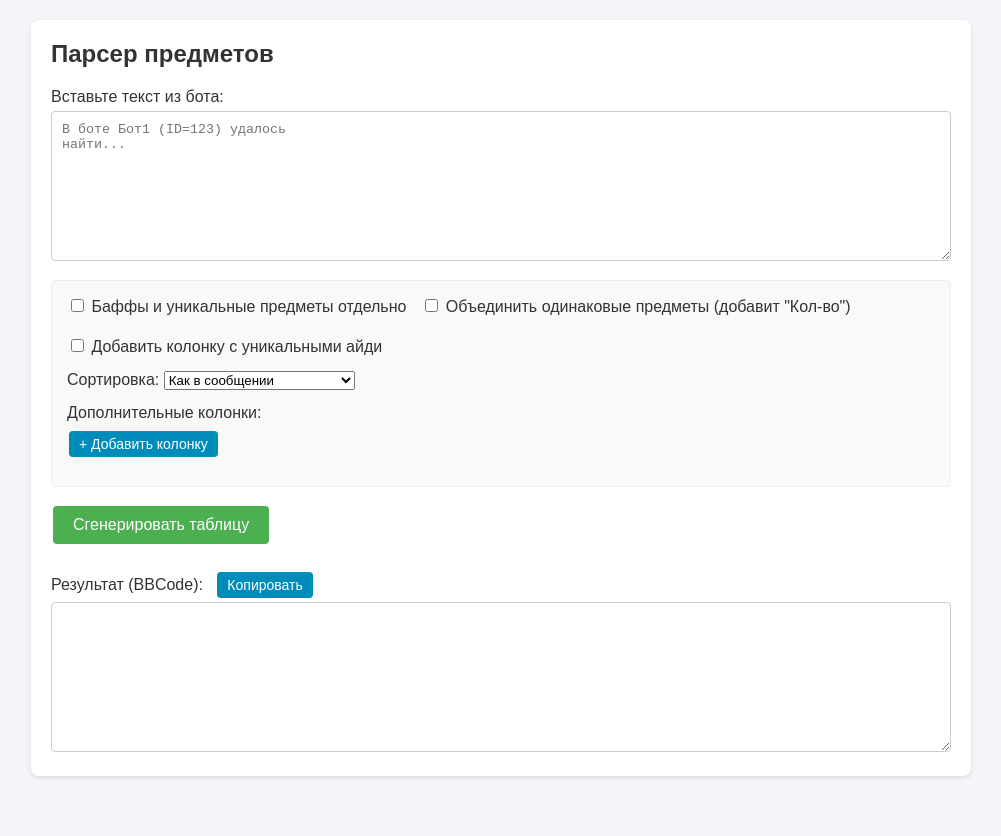
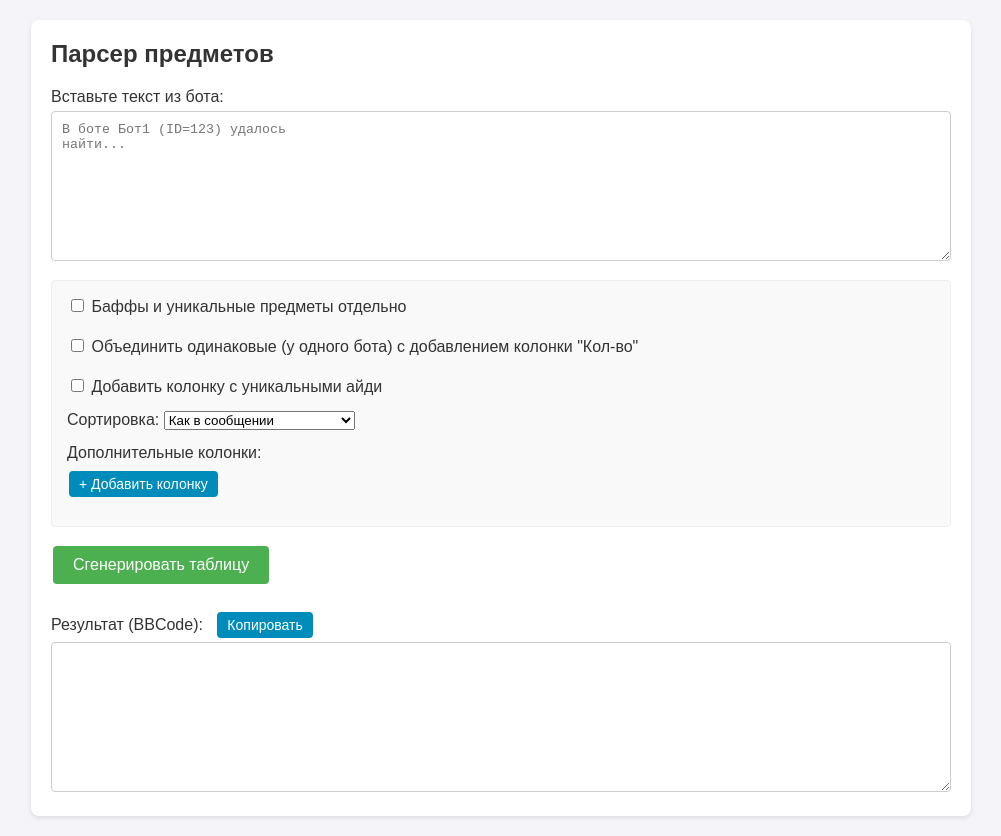
Before and after one commit to Lyuova/table_of_things, a plain HTML site: page index.html in a window 1280 px wide. Shown: the whole page, without its empty margins (139-1140 px from the left). Before the commit the page ends 800 px from the top, so only its background shows below. Drawn offline with Linux system fonts and the light colour scheme.

Commit message:
Clarify label for merging duplicate items

```diff
--- a/index.html
+++ b/index.html
@@ -93,7 +93,7 @@ margin-left: 5px;}
     <div class="controls">
         <div class="control-group flex">
             <label><input type="checkbox" id="splitBuffs"> Баффы и уникальные предметы отдельно</label>
-            <label><input type="checkbox" id="mergeDuplicates"> Объединить одинаковые предметы (добавит "Кол-во")</label>
+            <label><input type="checkbox" id="mergeDuplicates"> Объединить одинаковые (у одного бота) с добавлением колонки "Кол-во"</label>
             <label><input type="checkbox" id="showUniqueId"> Добавить колонку с уникальными айди</label>
         </div>
 
```
